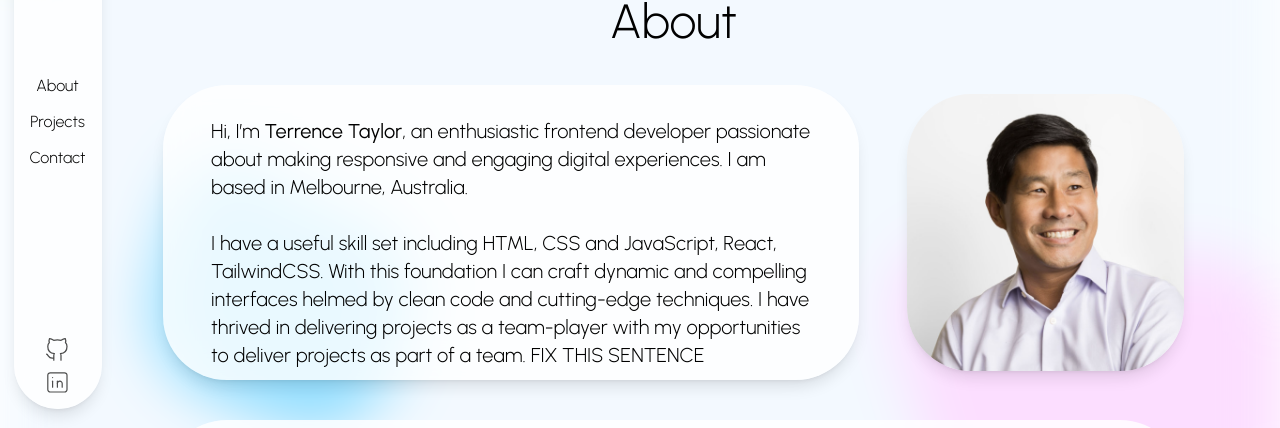
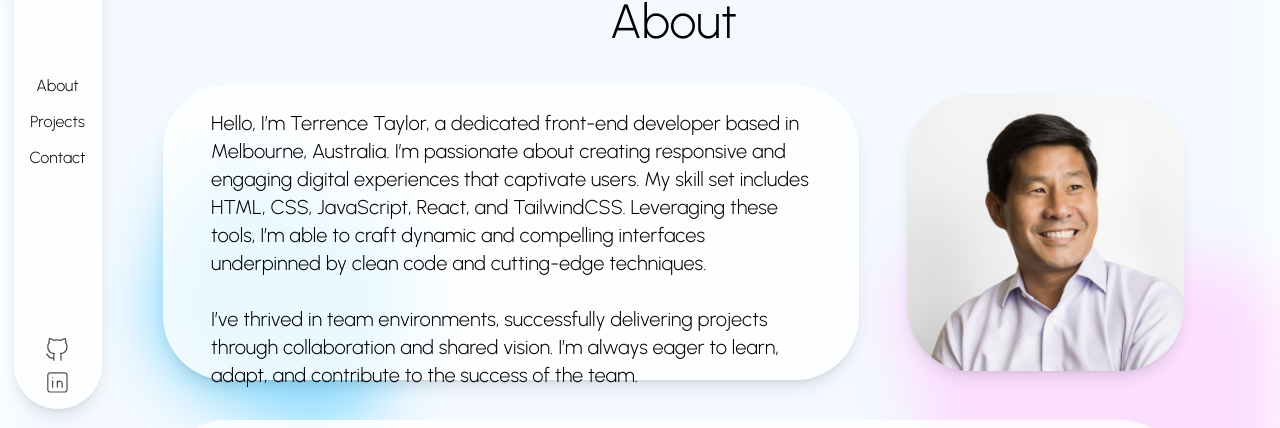
Before and after one commit to terrytaylor01/portfolio-terrencetaylor-v1, a React (Vite) app: page / in a window 1280 px wide. Shown: the part 291-719 px from the top of the page. Built offline with nearby package versions, Linux system fonts and the light colour scheme; the HTML template or start-up script is replaced by a standard one.

Commit message:
Content changes

```diff
--- a/src/components/About.jsx
+++ b/src/components/About.jsx
@@ -18,22 +18,21 @@ export default function About() {
             alt="Headshot of Terrence Taylor, what a stunning young man"
           />
         </span>
-        <span className="w-auto rounded-[4rem] bg-white bg-opacity-[0.8] px-12 py-8 shadow-lg backdrop-blur-lg transition-colors dark:bg-[#020214] dark:bg-opacity-80  md:h-[295px] lg:w-[72%]">
+        <span className="w-auto rounded-[4rem] bg-white bg-opacity-[0.8] px-12 py-6 shadow-lg backdrop-blur-lg transition-colors dark:bg-[#020214] dark:bg-opacity-80  md:h-[295px] lg:w-[72%]">
           <p>
-            Hi, I’m <b className="text-xl">Terrence Taylor</b>, an enthusiastic
-            frontend developer passionate about making responsive and engaging
-            digital experiences. I am based in Melbourne, Australia.
+            Hello, I’m Terrence Taylor, a dedicated front-end developer based in
+            Melbourne, Australia. I’m passionate about creating responsive and
+            engaging digital experiences that captivate users. My skill set
+            includes HTML, CSS, JavaScript, React, and TailwindCSS. Leveraging
+            these tools, I’m able to craft dynamic and compelling interfaces
+            underpinned by clean code and cutting-edge techniques.
             <br />
             <br />
           </p>
-
           <p>
-            I have a useful skill set including HTML, CSS and JavaScript, React,
-            TailwindCSS. With this foundation I can craft dynamic and compelling
-            interfaces helmed by clean code and cutting-edge techniques. I have
-            thrived in delivering projects as a team-player with my
-            opportunities to deliver projects as part of a team. FIX THIS
-            SENTENCE
+            I’ve thrived in team environments, successfully delivering projects
+            through collaboration and shared vision. I’m always eager to learn,
+            adapt, and contribute to the success of the team.
           </p>
         </span>
         <span className="hidden aspect-square h-full w-fit overflow-clip rounded-[4rem] object-cover shadow-lg lg:block  lg:w-auto">
--- a/src/components/ProjectArticle.jsx
+++ b/src/components/ProjectArticle.jsx
@@ -12,24 +12,24 @@ export default function ProjectArticle({
     <article className=" flex flex-col items-center justify-center gap-12">
       <h2 className="text-center text-xl lg:text-3xl ">{title}</h2>
       <div className="flex flex-col gap-6 lg:gap-12">
-        <div className="flex flex-col items-center gap-6 lg:h-[25rem] lg:gap-12 xl:flex-row">
-          <div className=" aspect-[400/320] w-full max-w-[85vw] overflow-clip rounded-[4rem] object-cover shadow-lg  lg:h-[22rem] lg:w-[60%] xl:hidden ">
+        <div className="flex flex-col items-center gap-6 lg:min-h-[25rem] lg:gap-12 lg:flex-row">
+          <div className=" aspect-[400/320] w-full max-w-[85vw] overflow-clip rounded-[4rem] object-cover shadow-lg  lg:h-[22rem] lg:w-[60%] lg:hidden ">
             <img
               className="h-full w-full object-cover"
               src={imgLink}
               alt="Screenshot of project"
             />
           </div>
-          <div className="h-full min-h-[22rem]  max-w-[85vw]  rounded-[4rem] bg-white bg-opacity-[0.8]  px-6  py-8 text-base shadow-lg backdrop-blur-xl transition-colors dark:bg-[#020214]  dark:bg-opacity-80 lg:w-[75%]  lg:px-12 lg:text-lg">
+          <div className="h-full min-h-[22rem]  max-w-[85vw]  rounded-[4rem] bg-white bg-opacity-[0.8]  px-6  py-6 text-base shadow-lg backdrop-blur-xl transition-colors dark:bg-[#020214]  dark:bg-opacity-80 lg:w-[75%]  lg:px-12 lg:text-lg">
             {body}
           </div>
-          <div className="hidden h-full  overflow-clip rounded-[4rem]  object-cover shadow-lg lg:w-auto  xl:block">
+
             <img
-              className="h-full w-full object-cover"
+              className="hidden h-full lg:min-h-[25rem] shrink-0  overflow-clip rounded-[4rem]  object-cover shadow-lg lg:w-[40%]  lg:block"
               src={imgLink}
               alt="Screenshot of project"
             />
-          </div>
+
         </div>
         <span className="flex gap-2  text-xl text-white lg:gap-12 lg:text-4xl ">
           <a
--- a/src/components/Projects.jsx
+++ b/src/components/Projects.jsx
@@ -1,8 +1,6 @@
 import React from "react";
 import ProjectArticle from "./ProjectArticle";
 
-import shProject from "../assets/sh-project.png";
-import redditProject from "../assets/reddit-project.png";
 
 export default function Projects() {
   return (
@@ -36,7 +34,7 @@ export default function Projects() {
               </p>
             </>
           }
-          imgLink={shProject}
+          imgLink={"https://imgur.com/5ZQJxnu.png"}
           codeLink={"https://google.com"}
           deployLink={"https://google.com"}
         />
@@ -45,18 +43,27 @@ export default function Projects() {
           body={
             <>
               <p>
-                This project is a clone of popular social media site, Reddit.
+                This project is a clone of the Reddit homepage, it features a
+                list of posts in rows, with the ability to expand text posts to
+                see the body text, and image posts to preview the image.
               </p>
               <br></br>
               <p>
-                The development of this was to demonstrate my capabilities of
-                working on an enumulated large-scale commercial application
+                This project was a great opportunity for me to showcase my
+                skills in front-end development, particularly with React and
+                TailwindCSS. The challenge of replicating the functionality of
+                Reddit's homepage allowed me to demonstrate my proficiency in
+                creating intuitive and responsive user interfaces emulating a
+                large scale commercial product. The implementation of user
+                authentication and post filtering features required a deep
+                understanding of how to integrate with back-end services, a
+                skill that is crucial for any front-end developer.
               </p>
             </>
           }
-          imgLink={redditProject}
-          codeLink={"https://google.com"}
-          deployLink={"https://google.com"}
+          imgLink={"https://imgur.com/uFgXN8R.jpg"}
+          codeLink={"https://github.com/terrytaylor01/Klepit"}
+          deployLink={"https://klepit.pages.dev/"}
           deployTooltip={"username: test123@sample.io pw: qwerty123"}
         />
       </div>
```
Also changed, not shown: src/assets/reddit-project.png (deleted), src/assets/sh-project.png (deleted).
